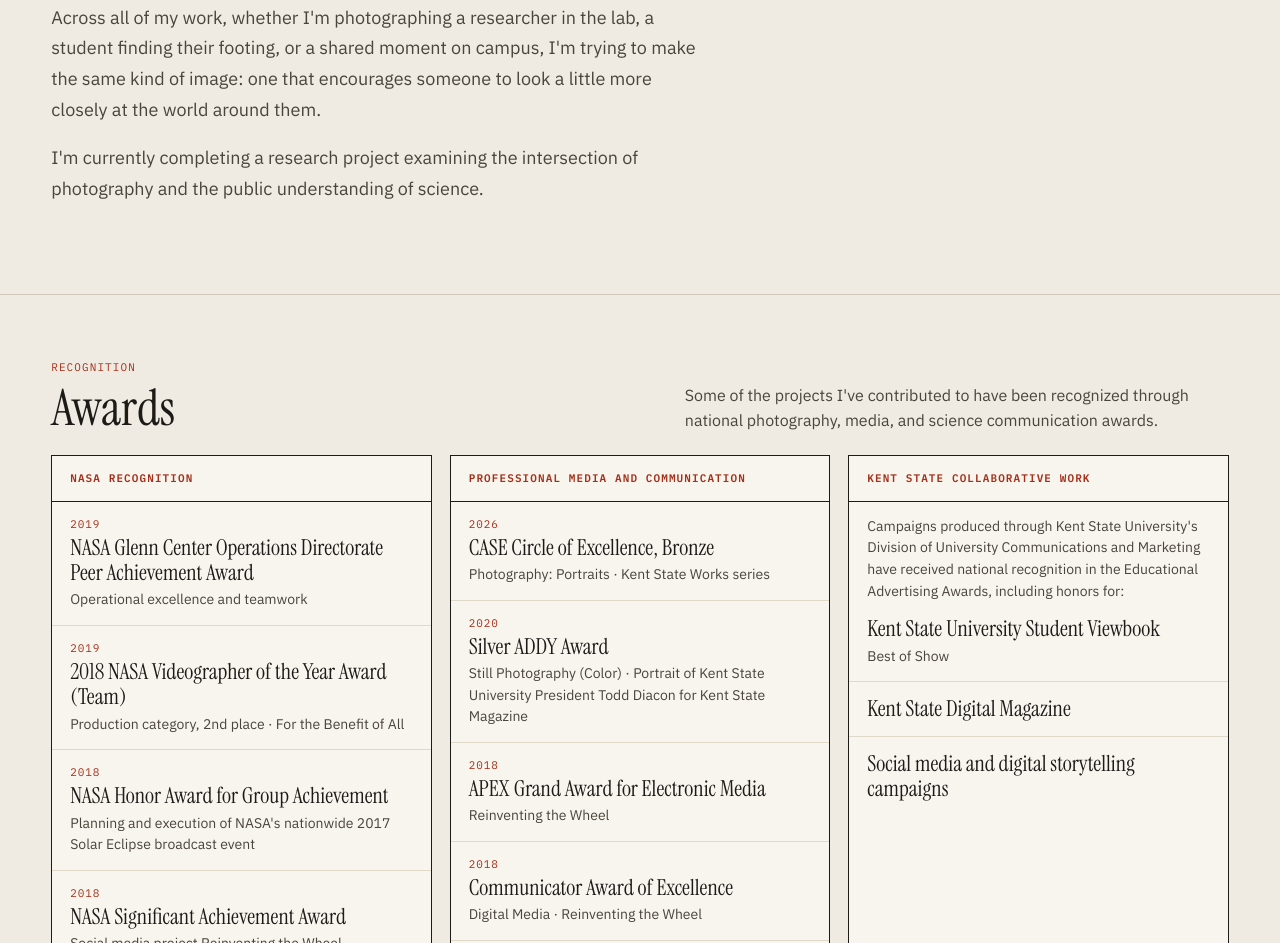
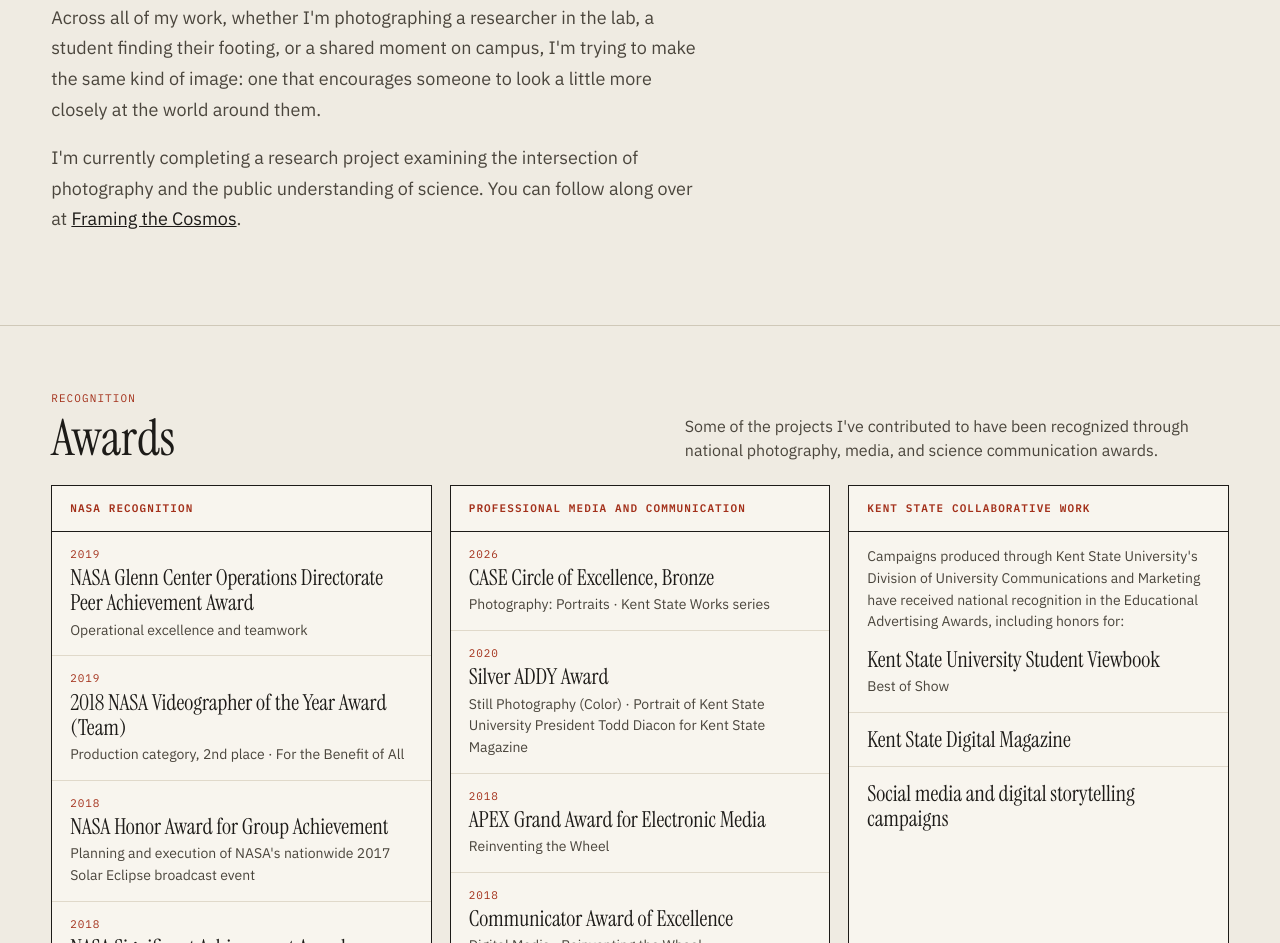
Before and after one commit to ramidaud/ramidaud.com, a plain HTML site: page cv/index.html in a window 1280 px wide. Shown: the part 1358-2301 px from the top of the page. Drawn offline with Linux system fonts and the light colour scheme.

Commit message:
About: point readers to Framing the Cosmos
Co-Authored-By: Claude Opus 5.5 <noreply@anthropic.com>
Claude-Session: https://claude.ai/code/session_01Lig4WKv3CitB8qQKzUXDxx

```diff
--- a/cv/index.html
+++ b/cv/index.html
@@ -46,7 +46,7 @@
         <p>Before Kent State, I worked as a Digital Imaging Specialist at NASA's Glenn Research Center, where I supported photography and multimedia coverage of the Artemis program, SpaceX and Commercial Crew hardware testing, and a wide range of research and engineering initiatives. I helped plan and execute visual coverage for the 2017 "Eclipse Across America" initiative, documenting the historic total solar eclipse as part of NASA's nationwide public engagement effort. During that time, I was also involved in the agency's early experimentation with emerging social media platforms, serving as one of NASA's representatives producing content for Instagram's IGTV during its beta phase.</p>
         <p>That experience shaped how I think about photography as a tool for public understanding. Watching imagery bridge the gap between complex technical work and a general audience, and seeing how the right photograph can make something abstract feel immediate and real, reinforced what I've come to believe about the medium: photographs are most powerful when they invite curiosity rather than simply document facts.</p>
         <p>Across all of my work, whether I'm photographing a researcher in the lab, a student finding their footing, or a shared moment on campus, I'm trying to make the same kind of image: one that encourages someone to look a little more closely at the world around them.</p>
-        <p>I'm currently completing a research project examining the intersection of photography and the public understanding of science.</p>
+        <p>I'm currently completing a research project examining the intersection of photography and the public understanding of science. You can follow along over at <a href="https://ramidaud.substack.com/">Framing the Cosmos</a>.</p>
       </div>
       <aside class="bio-card" aria-label="At a glance">
         <p class="label kicker" style="margin:0">At a glance</p>
```
